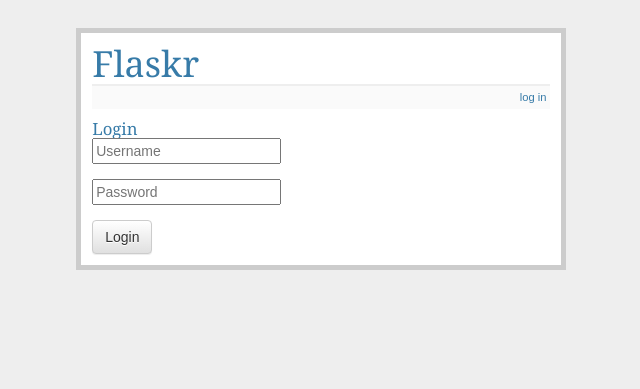
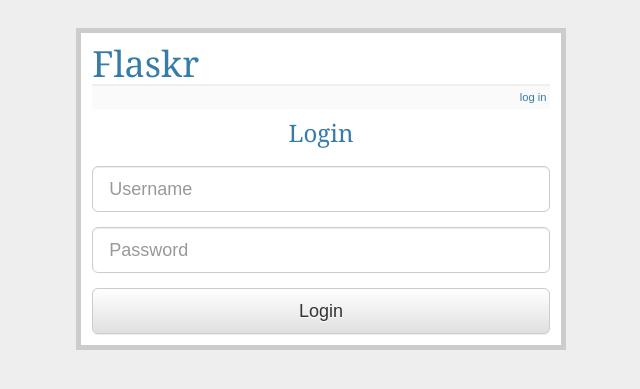
Before and after one commit to ipdae/flaskr, a Flask app: page /login in a window 1280 px wide. Shown: the top 389 px of the page, without its empty margins (319-959 px from the left). Run offline with Flask 2, Linux system fonts and the light colour scheme; some libraries are stand-ins or nearby versions.

Commit message:
bootstrap

```diff
--- a/templates/login.html
+++ b/templates/login.html
@@ -1,16 +1,17 @@
 {% extends "layout.html" %}
 {% block body %}
-<h2>Login</h2>
+<h2 class="text-center" style="font-size: 24px;">Login</h2>
+<br>
 {% if error %}
 <p class="error"><strong>Error:</strong>{{ error }}
   {% endif %}
   <form action="{{ url_for('login') }}" method="post" class="form-signin" role="form" style="display: inline;">
 	<div class="form-group">
-	<input type="text" name="username" placeholder="Username">
+	<input class="form-control input-lg" type="text" name="username" placeholder="Username">
 	</div>
 	<div class="form-group">
-	<input type="password" name="password" placeholder="Password">
+	<input class="form-control input-lg" type="password" name="password" placeholder="Password">
 	</div>
-	<button type="submit" class="btn btn-default">Login</button>
+	<button type="submit" class="btn btn-default btn-lg btn-block">Login</button>
   </form>
   {% endblock %}
```
